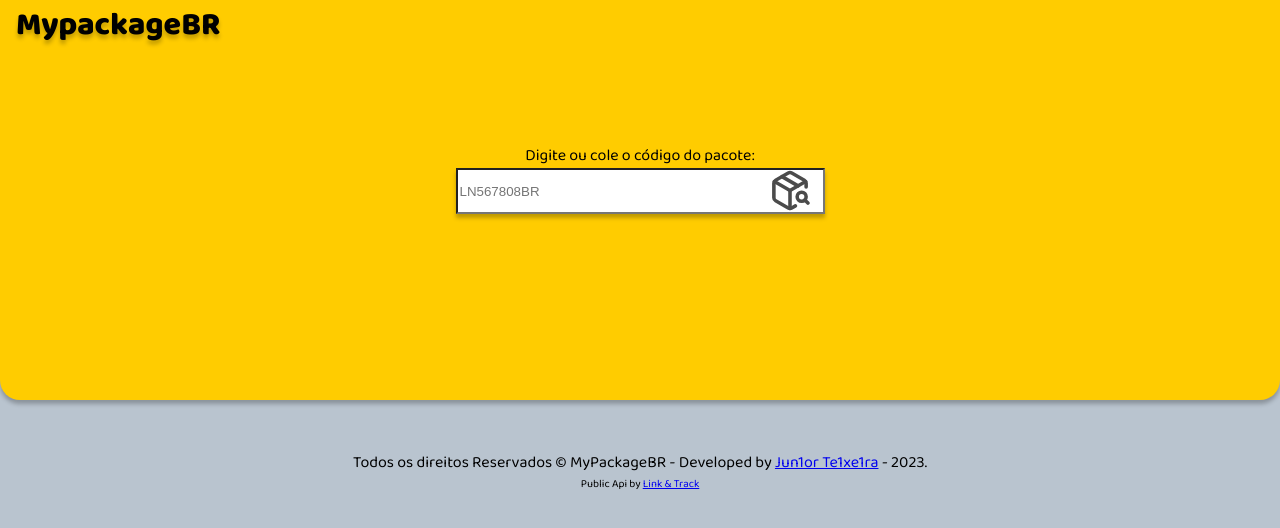
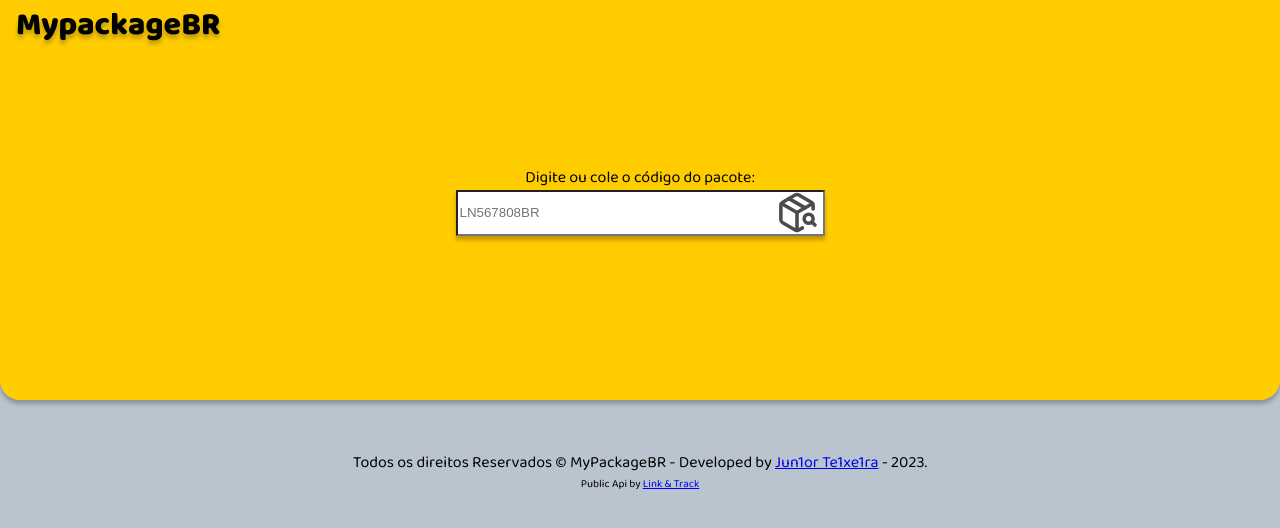
Before and after one commit to juniorteixeiradev/mypackagebr, a React (Create React App) app: page / in a window 1280 px wide. Shown: the top 528 px of the page. Built offline with nearby package versions, Linux system fonts and the light colour scheme.

Commit message:
Bugs fixed on display small

```diff
--- a/src/components/Main/Main.module.css
+++ b/src/components/Main/Main.module.css
@@ -34,12 +34,17 @@
     width: 361px;
     height: 40px;
 }
-
+.inputcontainer{
+  position: relative;
+  display: flex;
+  justify-content: center;
+  align-items: center;
+}
 .searchicon {
     width: 56px;
     height: 43px;
-    transform: translateY(-45px);
-    margin-left: 300px;
+    position: absolute;
+    right: 0;
     cursor:pointer;
     opacity: 0.7;
     transition: ease-in-out 1s;
@@ -118,7 +123,5 @@
     .searchicon{
       width: 46px;
       height: 33px;
-      transform: translateY(-2.3rem);
-      margin-left: 300px;
     }
   }
--- a/src/components/Main/index.js
+++ b/src/components/Main/index.js
@@ -28,9 +28,11 @@
 
                 <div className={styles.form}>
                     <label>Digite ou cole o código do pacote:</label>
+                    <div className={styles.inputcontainer}>
                     <input maxLength="13" type="text" placeholder="LN567808BR" value={input} onChange={(e) => setInput(e.target.value)}>
                     </input>
                     <LuPackageSearch className={styles.searchicon} onClick={clicou} />
+                    </div>
 
 
 
```
